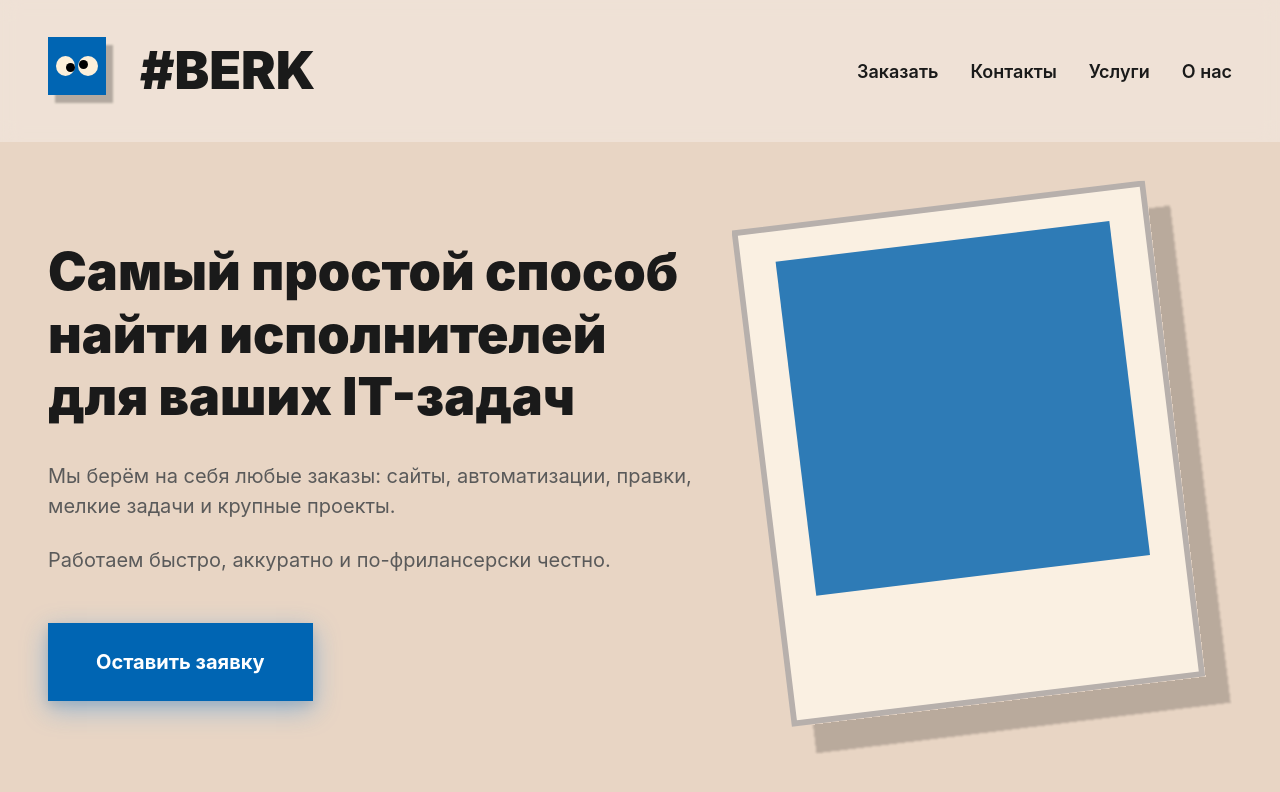
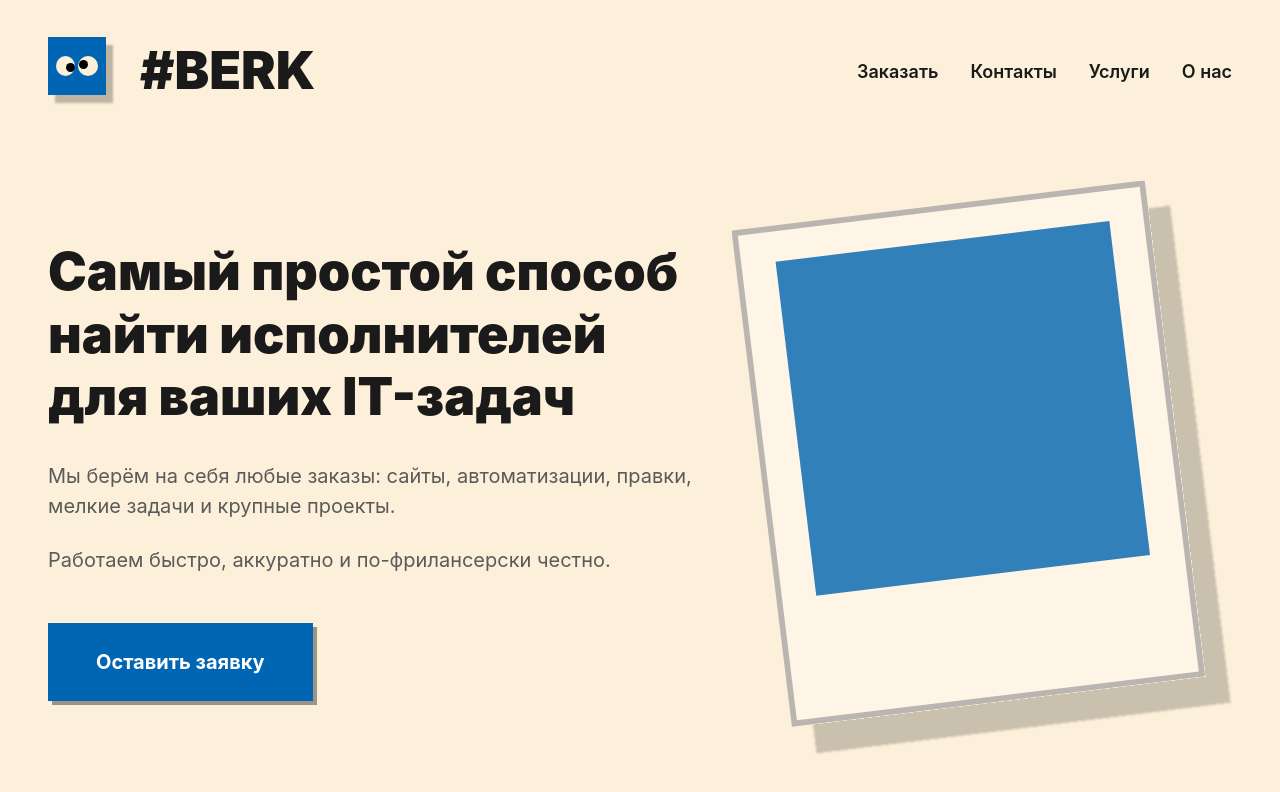
Before and after one commit to Be-Rk/business-card-website, a plain HTML site: page index.html in a window 1280 px wide. Drawn offline with Linux system fonts and the light colour scheme.

Commit message:
new version

```diff
--- a/styles/global.css
+++ b/styles/global.css
@@ -7,15 +7,11 @@
 
         :root {
             --primary-color: #0065B3;
-            --primary-light: #1e88e5;
             --secondary-color: #FFF7EA;
-            --background-color: #e8d5c4;
+            --background-color: #FDF0DA;
             --text-dark: #1a1a1a;
             --text-medium: #5a5a5a;
             --white: #ffffff;
-            --shadow-light: rgba(30, 136, 229, 0.3);
-            --shadow-medium: rgba(30, 136, 229, 0.4);
-            --shadow-dark: rgba(30, 136, 229, 0.5);
             --border-radius: 0;
             --spacing-xs: 0.5rem;
             --spacing-sm: 1rem;
@@ -35,6 +31,9 @@
             --line-height-normal: 1.5;
             --line-height-tight: 1.2;
             --transition: all 0.3s ease;
+
+            --shadow-button: 4px 4px 0px rgba(0, 0, 0, 0.39);
+            --shadow-button-hover: 6px 6px 0px rgba(0, 0, 0, 0.8)
         }
 
         body {
@@ -53,7 +52,7 @@
             justify-content: space-between;
             align-items: center;
             padding: var(--spacing-lg) var(--spacing-xl);
-            background-color: rgba(255, 255, 255, 0.3);
+            background-color: var(--background-color);
             backdrop-filter: blur(10px);
             position: relative;
             z-index: 10;
@@ -86,7 +85,7 @@
 
         nav a:hover,
         nav a:focus {
-            color: var(--primary-light);
+            color: var(--primary-color);
             outline: none;
         }
 
@@ -150,7 +149,7 @@
             font-weight: var(--font-weight-bold);
             text-decoration: none;
             margin-top: var(--spacing-md);
-            box-shadow: 0 8px 25px var(--shadow-medium), 0 4px 10px rgba(0, 0, 0, 0.1);
+            box-shadow: var(--shadow-button);
             transition: var(--transition);
             border: none;
             cursor: pointer;
@@ -159,7 +158,7 @@
         .cta-button:hover,
         .cta-button:focus {
             transform: translateY(-3px);
-            box-shadow: 0 12px 35px var(--shadow-dark), 0 6px 15px rgba(0, 0, 0, 0.15);
+            box-shadow: var(--shadow-button-hover);
             outline: none;
         }
 
```
